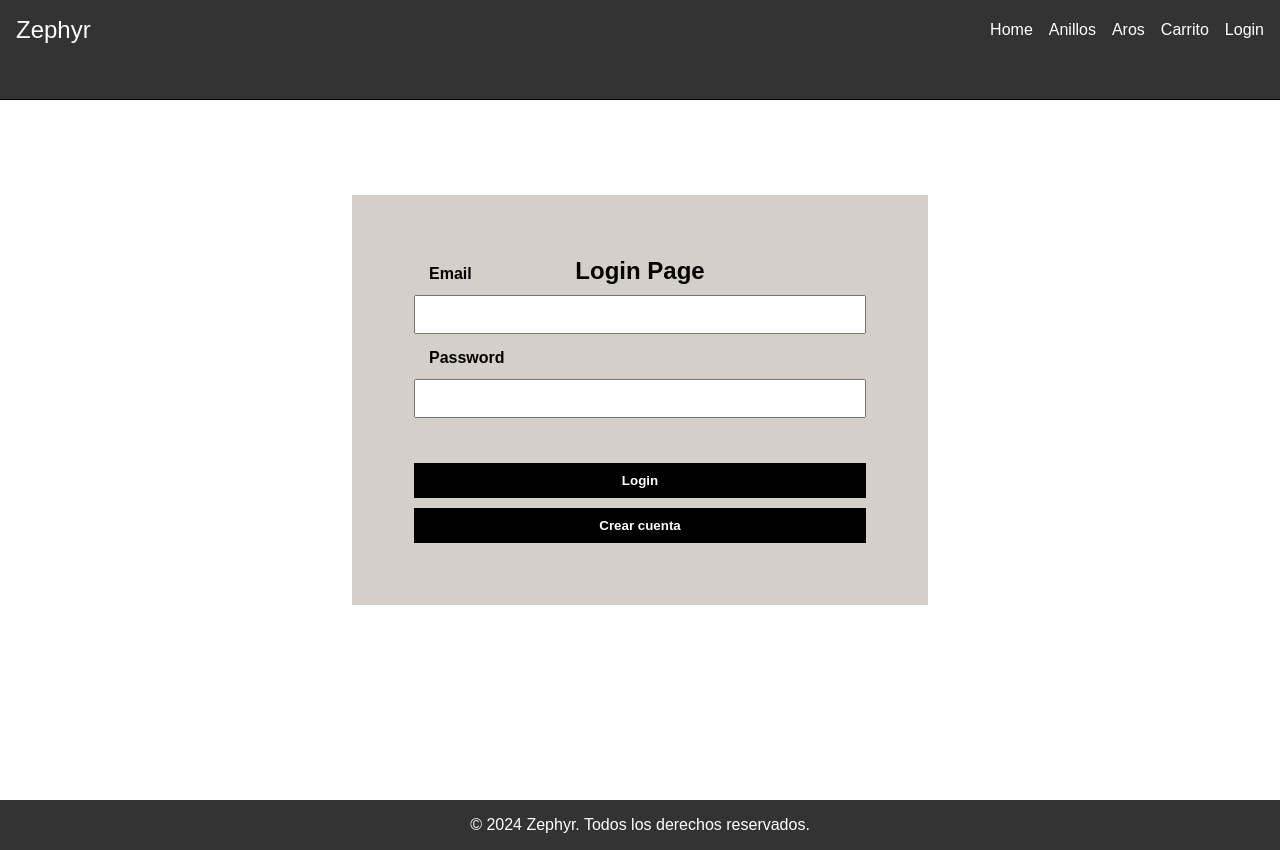
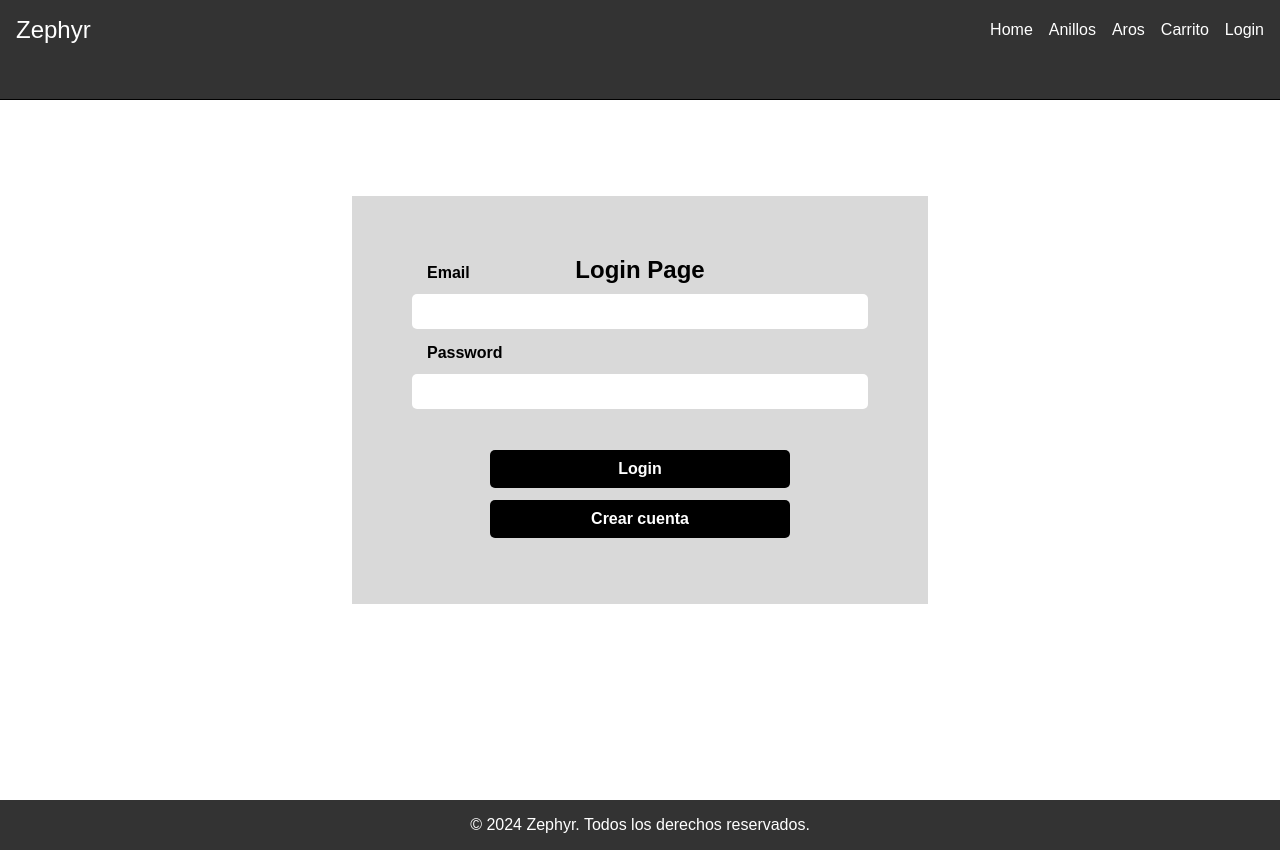
Before and after one commit to etec-programacion-3/2024-frontend-Inaki-Gongora, a React (Create React App) app: page /login in a window 1280 px wide. Built offline with nearby package versions, Linux system fonts and the light colour scheme.

Commit message:
25-09-24 Login

```diff
--- a/src/pages/Usuario/Login.css
+++ b/src/pages/Usuario/Login.css
@@ -7,10 +7,12 @@
 
   .login-form {
     text-align: center;
-    border: 2px solid rgb(212, 208, 201);
-    background-color: rgb(212, 208, 201);
+    border: none;
+    background-color: #D9D9D9;
     padding: 60px;
     width: 45%;
+    max-width: 1000px;
+    max-height: 800px;
   }
 
   .form-group {
@@ -30,17 +32,21 @@
     width: 100%; /* Hace que los inputs ocupen el ancho completo */
     padding: 10px; /* Espaciado interno para los inputs */
     margin-top: 10px; /* Espacio entre el label y el input */
+    border: none;
+    border-radius: 5px;
   }
 
   .login-button, .create-button { /* Se unifican los estilos de ambos botones */
     padding: 10px 15px;
     cursor: pointer;
     border: none;
-    width: 100%; /* Hace que ambos botones ocupen el ancho completo */
-    margin-top: 10px; /* Espacio entre los botones */
+    width: 300px; /* Hace que ambos botones ocupen el ancho completo */
+    margin: 6px; /* Espacio entre los botones */
     background-color: rgb(0, 0, 0); /* Color de fondo, puedes cambiarlo */
     color: white; /* Color del texto, puedes cambiarlo */
     font-weight: bold; /* Hace que el texto sea más grueso */
+    font-size: 16px;
+    border-radius: 5px;
   }
 
   .create-button {
```
